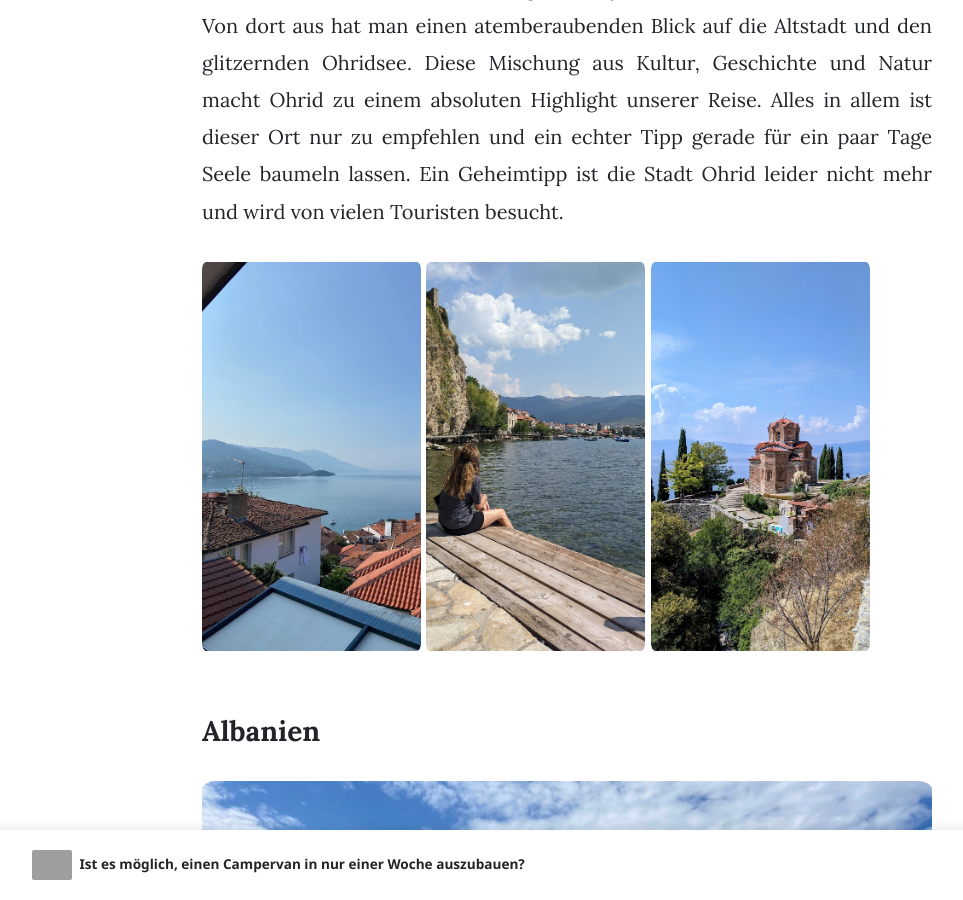
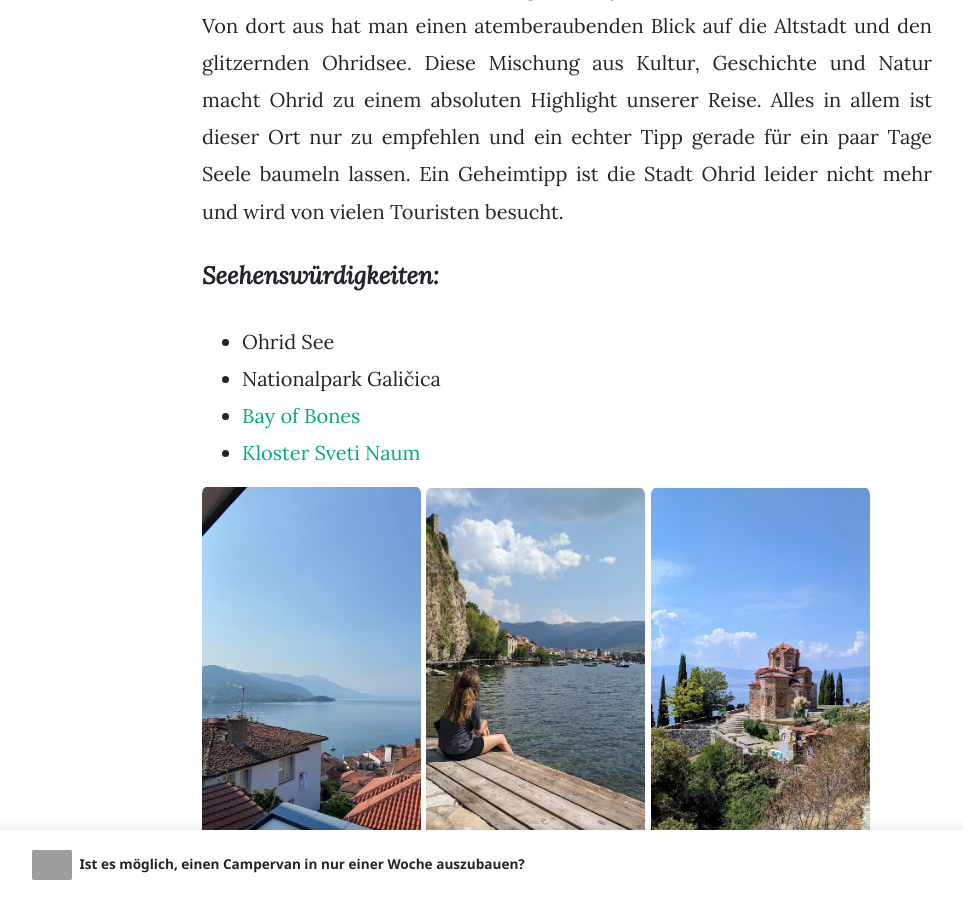
Before and after one commit to travelbuddi/travelbuddi.github.io, a Jekyll site: the page built from _posts/2024-08-08-Osteuropa-Balkan.md, in a window 1280 px wide and 900 px high, scrolled down 7882 px. Shown: the whole window, without its empty margins (73-1036 px from the left). Built offline with Jekyll 4.4.1, drawn with Linux system fonts in a browser that asks for light colours; nearby versions of some CDN libraries; grey boxes are pictures that could not be loaded.

Commit message:
Update Links Mazedonien

```diff
--- a/_posts/2024-08-08-Osteuropa-Balkan.md
+++ b/_posts/2024-08-08-Osteuropa-Balkan.md
@@ -78,6 +78,14 @@ Unser drittes Land auf der Reise: Nordmazedonien. Hier besuchen wir Freunde im S
 Auch in der Stadt Ohrid selbst gibt es viel zu entdecken. Schon vom Ufer aus erblickt man die malerische Kirche des Heiligen Johannes von Kaneo, die auf einem Felsen über dem Ohridsee thront. Der Aufstieg zur Kirche mag anstrengend sein, doch die Aussicht von oben macht jede Mühe wett.
 Wir schlendern durch die engen Gassen der Altstadt und genießen den Blick über die Dächer von Ohrid. An jeder Ecke gibt es etwas Neues zu entdecken – sei es kleine versteckte Cafés oder historische Gebäude. Besonders beeindruckend sind die Türme der Samuil-Festung, die majestätisch über der Stadt thronen. Von dort aus hat man einen atemberaubenden Blick auf die Altstadt und den glitzernden Ohridsee. Diese Mischung aus Kultur, Geschichte und Natur macht Ohrid zu einem absoluten Highlight unserer Reise. Alles in allem ist dieser Ort nur zu empfehlen und ein echter Tipp gerade für ein paar Tage Seele baumeln lassen. Ein Geheimtipp ist die Stadt Ohrid leider nicht mehr und wird von vielen Touristen besucht.
 
+
+#### *Seehenswürdigkeiten:*
+* Ohrid See
+* Nationalpark Galičica
+* <a href="https://mazedonien.de/kulturstaette/bay-of-bones-museum-auf-dem-wasser-2/">Bay of Bones </a>
+* <a href="https://perviam.de/nordmazedonien-kloster-sveti-naum/">Kloster Sveti Naum </a>
+
+
 ![Ohrid](/assets/images/Ohrid02.jpg){: width="30%"}
 ![Ohrid](/assets/images/Ohrid03.jpg){: width="30%"}
 ![Ohrid](/assets/images/Ohrid04.jpg){: width="30%"}
```
